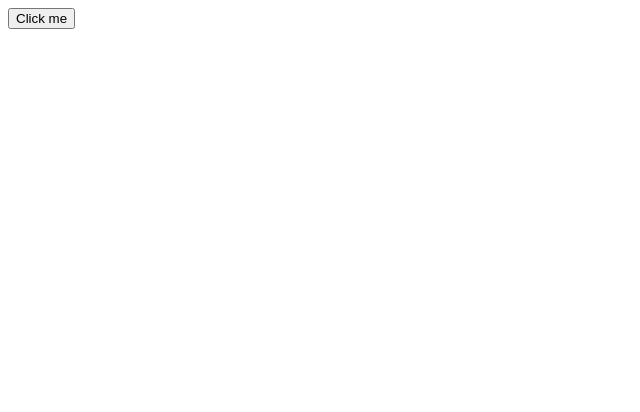
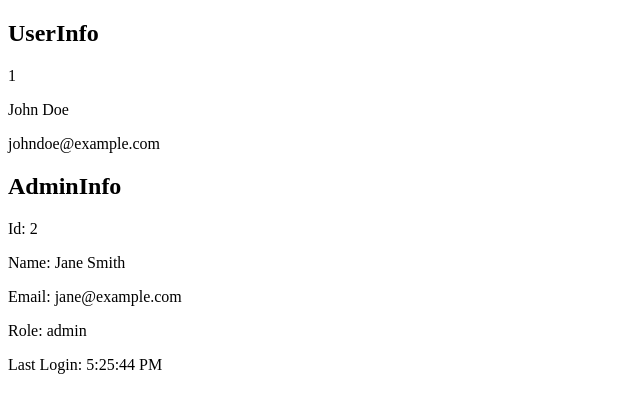
Before and after one commit to TemirovaAzima/typescript-react, a React (Vite) app: page / in a window 1280 px wide. Shown: the top 412 px of the page, without its empty margins (0-640 px from the left). Built offline with nearby package versions, Linux system fonts and the light colour scheme.

Commit message:
reusable props typing

```diff
--- a/src/App.tsx
+++ b/src/App.tsx
@@ -1,10 +1,25 @@
-import Button from "./components/Button.tsx";
+import UserInfo from "./components/UserInfo.tsx";
+import AdminInfo from "./components/AdminInfo.tsx";
+import { Info, AdminInfoList} from './types.ts'
 
-const App =()=>{
+const App = () => {
+    const user: Info ={
+        id: 1,
+        name: "John Doe",
+        email: "johndoe@example.com",
+    };
 
-    return(
+    const admin : AdminInfoList ={
+        id: 2,
+        name: "Jane Smith",
+        email: "jane@example.com",
+        role: "admin",
+        lastLogin: new Date(),
+    };
+    return (
         <div>
-           <Button clickFirst={"Click me"}  clicked={"Clicked"} disabled={false}/>
+            <UserInfo user={user}/>
+            <AdminInfo admin={admin}/>
         </div>
     )
 }
--- /dev/null
+++ b/src/components/AdminInfo.tsx
@@ -0,0 +1,18 @@
+import {AdminInfoList} from '../types.ts'
+import React from "react";
+type AdminInfoProp ={
+    admin: AdminInfoList
+}
+const AdminInfo: React.FC<AdminInfoProp> = ({admin}) => {
+    return (
+        <div>
+            <h2>AdminInfo</h2>
+            <p>Id: {admin.id}</p>
+            <p>Name: {admin.name}</p>
+            <p>Email: {admin.email}</p>
+            <p>Role: {admin.role}</p>
+            <p>Last Login: {admin.lastLogin.toLocaleTimeString()}</p>
+        </div>
+    )
+}
+export default AdminInfo
--- a/src/components/Button.tsx
+++ /dev/null
@@ -1,67 +0,0 @@
-// interface ButtonProps {
-//     label: string;
-//     onClick: ()=>void;
-//     disabled: boolean;
-// }
-
-// const Button = ({label,onClick,disabled}: ButtonProps) => {
-//     return (
-//         <div>
-//             <button onClick={onClick} disabled={disabled}>
-//                 {label}
-//             </button>
-//         </div>
-//     )
-// }
-// export default Button
-// const Button = ({
-//                     label,
-//                     onClick,
-//                     disabled
-//                    }: {
-//     label:string;
-//     onClick:()=>void;
-//     disabled: boolean
-// }) => {
-//     return (
-//         <div>
-//             <button onClick={onClick} disabled={disabled}>
-//                 {label}
-//             </button>
-//         </div>
-//     );
-// };
-// export default Button
-// const Button = (props: {
-//     label:string;
-//     onClick:()=>void;
-//     disabled: boolean
-// }) => {
-//     return (
-//         <div>
-//             <button onClick={props.onClick} disabled={props.disabled}>
-//                 {props.label}
-//             </button>
-//         </div>
-//     );
-// };
-// export default Button
-import {useState} from "react";
-
-const Button = ({ disabled, clickFirst,clicked}: {
-    clickFirst:string;
-    clicked?: string;
-    disabled: boolean
-}) => {
-    const [click, setClick] =useState(false);
-    const switchClick = () => (
-        setClick(!click) )
-    return (
-        <div>
-            <button onClick={switchClick} disabled={disabled}>
-                {click?  clicked : clickFirst}
-            </button>
-        </div>
-    );
-};
-export default Button
--- /dev/null
+++ b/src/components/UserInfo.tsx
@@ -0,0 +1,17 @@
+import {Info} from '../types.ts'
+import React from "react";
+type UserProp ={
+    user: Info
+}
+
+const UserInfo: React.FC<UserProp>= ({user}) => {
+    return (
+        <div>
+            <h2>UserInfo</h2>
+            <p>{user.id}</p>
+            <p>{user.name}</p>
+            <p>{user.email}</p>
+        </div>
+    )
+}
+export default UserInfo
--- /dev/null
+++ b/src/types.ts
@@ -0,0 +1,23 @@
+// type Info = {
+//     id: number;
+//     name: string;
+//     email: string;
+// };
+//
+// type AdminInfo = Info & {
+//     role: string;
+//     lastLogin: Date;
+// }
+// export { type Info, type AdminInfo}
+interface Info{
+    id: number;
+    name: string;
+    email: string;
+}
+
+interface AdminInfoList extends Info{
+    role: string;
+    lastLogin: Date;
+}
+
+export {type Info, type AdminInfoList}
```
